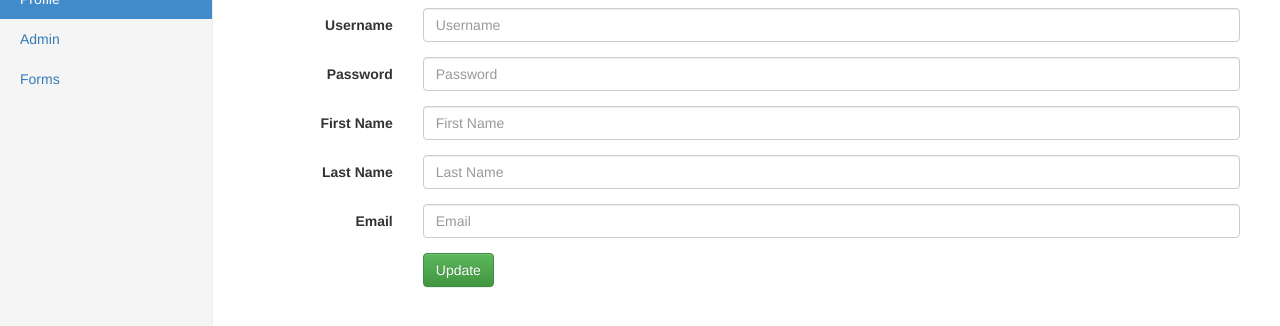
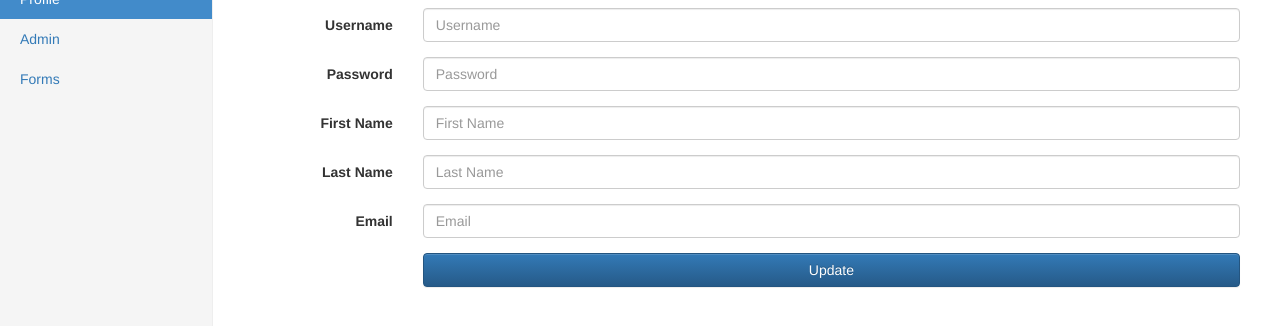
Before and after one commit to atindramardikar/WebDevSpring2016, a website: page Public/assignment/profile.html in a window 1280 px wide. Shown: the part 132-458 px from the top of the page. Drawn offline with nearby package versions, Linux system fonts and the light colour scheme.

Commit message:
assignment1

```diff
--- a/Public/assignment/profile.html
+++ b/Public/assignment/profile.html
@@ -84,7 +84,7 @@
                 </div>
                 <div class="form-group">
                     <div class="col-sm-offset-2 col-sm-10">
-                        <button type="submit" class="btn btn-success">Update</button>
+                        <button type="submit" class="btn btn-primary btn-block">Update</button>
                     </div>
                 </div>
             </form>
```
Also changed, not shown: Public/assignment/register.html (+1 -1 lines).
